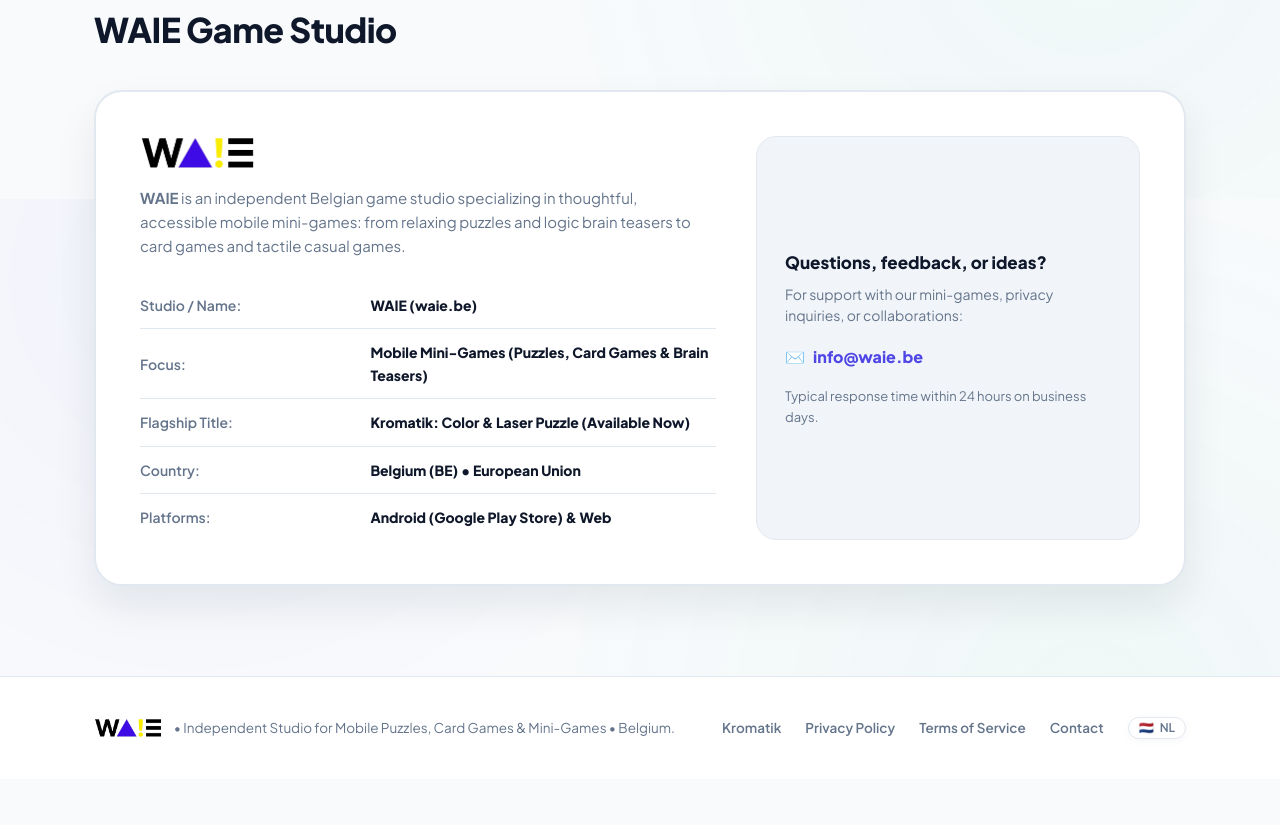
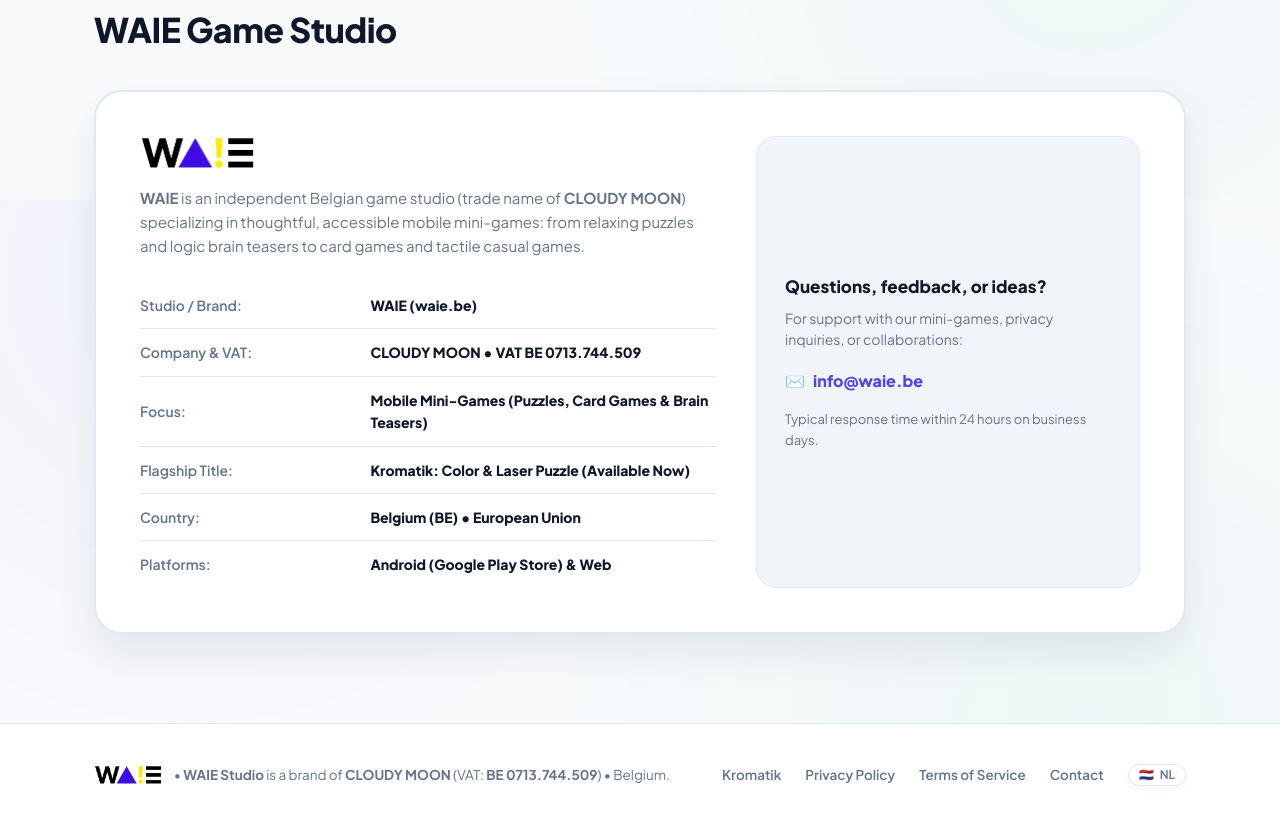
Before and after one commit to Waie-studio/Waie, a plain HTML site: page en/index.html in a window 1280 px wide. Shown: the part 3001-3826 px from the top of the page. Before the commit the page ends 3780 px from the top, so only its background shows below. Drawn offline with Linux system fonts and the light colour scheme.

Commit message:
Add CLOUDY MOON and VAT BE 0713.744.509 to footer and studio info

```diff
--- a/en/index.html
+++ b/en/index.html
@@ -35,7 +35,7 @@ footer{border-top:1px solid var(--border);padding:40px 0;background:#FFFFFF;font
 <div class="screenshot-caption">🪞 Mirrors &amp; Splitters</div> </div> <div class="screenshot-card tilt-card"> <img src="../assets/screenshots/04_kromatik_endless_worlds.png" alt="Kromatik 5 Worlds & Cross-Alchemy" loading="lazy"> <div class="screenshot-caption">💎 5 Worlds &amp; Cross-Alchemy</div> </div> <div class="screenshot-card tilt-card"> <img src="../assets/screenshots/05_kromatik_grandmaster.png" alt="Kromatik 7x7 & 8x8 Grandmaster" loading="lazy"> <div class="screenshot-caption">👑 7×7 &amp; 8×8 Grandmaster</div> </div> </div> <button class="screenshots-nav-btn screenshots-nav-next" aria-label="Next">›</button> </div> </div> </div>
 </section> <section class="pillars-section reveal-on-scroll"> <div class="container"> <div class="section-title">Our Game Philosophy</div> <h2 class="section-headline">Why players love WAIE mini-games</h2> <div class="pillars-grid"> <div class="pillar-card tilt-card"> <div class="pillar-icon">🃏</div> <h3>Puzzles, Card Games &amp; Mini-Games</h3> <p> From relaxing logic and laser puzzles to clever card games and tactile brain teasers: we craft compact games you understand in seconds and want to replay again and again. </p> </div> <div class="pillar-card tilt-card"> <div class="pillar-icon">🎨</div> <h3>Handcrafted Atmospheric Worlds</h3> <p>
 Every mini-game has its own distinct visual soul: from the botanical gem studio and laser prisms of <strong>Kromatik</strong> to upcoming tactical card and board games. </p> </div> <div class="pillar-card tilt-card"> <div class="pillar-icon">🛡️</div> <h3>Privacy-First &amp; Anonymous Cloud Backup</h3> <p> No mandatory accounts, emails, or personal sign-ups. Your progress is saved on your device and in <strong>Kromatik</strong> securely synchronized via an anonymous Player ID in our European database. </p> </div> </div> </div> </section> <section id="organization" class="company-section reveal-on-scroll"> <div class="container">
-<div class="section-title">About the Studio &amp; Developer</div> <h2 class="section-headline">WAIE Game Studio</h2> <div class="company-box tilt-card"> <div class="company-grid"> <div class="company-info"> <div style="margin-bottom: 16px;"> <img src="../assets/waie_logo.png" alt="WAIE" style="height: 34px; width: auto; display: block;"> </div> <p> <strong>WAIE</strong> is an independent Belgian game studio specializing in thoughtful, accessible mobile mini-games: from relaxing puzzles and logic brain teasers to card games and tactile casual games. </p> <table class="legal-table"> <tr> <td class="label">Studio / Name:</td>
-<td class="value">WAIE (waie.be)</td> </tr> <tr> <td class="label">Focus:</td> <td class="value">Mobile Mini-Games (Puzzles, Card Games &amp; Brain Teasers)</td> </tr> <tr> <td class="label">Flagship Title:</td> <td class="value">Kromatik: Color &amp; Laser Puzzle (Available Now)</td> </tr> <tr> <td class="label">Country:</td> <td class="value">Belgium (BE) • European Union</td> </tr> <tr> <td class="label">Platforms:</td> <td class="value">Android (Google Play Store) &amp; Web</td> </tr> </table> </div> <div class="contact-card"> <h4>Questions, feedback, or ideas?</h4> <p> For support with our mini-games, privacy inquiries, or collaborations:
-</p> <a href="mailto:info@waie.be" class="contact-email-link"> <span>✉️</span> info@waie.be </a> <div style="margin-top: 16px; font-size: 13px; color: var(--text-muted);"> Typical response time within 24 hours on business days. </div> </div> </div> </div> </div> </section> <footer> <div class="container footer-wrapper"> <div style="display: flex; align-items: center; gap: 12px;"> <img src="../assets/waie_logo.png" alt="WAIE" style="height: 20px; width: auto;"> <span>• Independent Studio for Mobile Puzzles, Card Games &amp; Mini-Games • Belgium.</span> </div> <div class="footer-links"> <a href="/en/kromatik.html">Kromatik</a>
+<div class="section-title">About the Studio &amp; Developer</div> <h2 class="section-headline">WAIE Game Studio</h2> <div class="company-box tilt-card"> <div class="company-grid"> <div class="company-info"> <div style="margin-bottom: 16px;"> <img src="../assets/waie_logo.png" alt="WAIE" style="height: 34px; width: auto; display: block;"> </div> <p> <strong>WAIE</strong> is an independent Belgian game studio (trade name of <strong>CLOUDY MOON</strong>) specializing in thoughtful, accessible mobile mini-games: from relaxing puzzles and logic brain teasers to card games and tactile casual games. </p> <table class="legal-table"> <tr> <td class="label">Studio / Brand:</td>
+<td class="value">WAIE (waie.be)</td> </tr> <tr> <td class="label">Company &amp; VAT:</td> <td class="value">CLOUDY MOON • VAT BE 0713.744.509</td> </tr> <tr> <td class="label">Focus:</td> <td class="value">Mobile Mini-Games (Puzzles, Card Games &amp; Brain Teasers)</td> </tr> <tr> <td class="label">Flagship Title:</td> <td class="value">Kromatik: Color &amp; Laser Puzzle (Available Now)</td> </tr> <tr> <td class="label">Country:</td> <td class="value">Belgium (BE) • European Union</td> </tr> <tr> <td class="label">Platforms:</td> <td class="value">Android (Google Play Store) &amp; Web</td> </tr> </table> </div> <div class="contact-card"> <h4>Questions, feedback, or ideas?</h4> <p> For support with our mini-games, privacy inquiries, or collaborations:
+</p> <a href="mailto:info@waie.be" class="contact-email-link"> <span>✉️</span> info@waie.be </a> <div style="margin-top: 16px; font-size: 13px; color: var(--text-muted);"> Typical response time within 24 hours on business days. </div> </div> </div> </div> </div> </section> <footer> <div class="container footer-wrapper"> <div style="display: flex; align-items: center; gap: 12px; flex-wrap: wrap;"> <img src="../assets/waie_logo.png" alt="WAIE" style="height: 20px; width: auto;"> <span>• <strong>WAIE Studio</strong> is a brand of <strong>CLOUDY MOON</strong> (VAT: <strong>BE 0713.744.509</strong>) • Belgium.</span> </div> <div class="footer-links"> <a href="/en/kromatik.html">Kromatik</a>
 <a href="/en/privacy.html">Privacy Policy</a> <a href="/en/terms.html">Terms of Service</a> <a href="mailto:info@waie.be">Contact</a> <a href="/" class="lang-switch-btn" title="Schakel naar Nederlands" style="padding: 4px 10px; font-size: 12px;"> <span>🇳🇱</span> NL </a> </div> </div> </footer> <script src="../assets/interactive.js"></script> </body> </html>
```
Also changed, not shown: en/kromatik.html (+1 -1 lines), index.html (+2 -2 lines), kromatik.html (+1 -1 lines).
